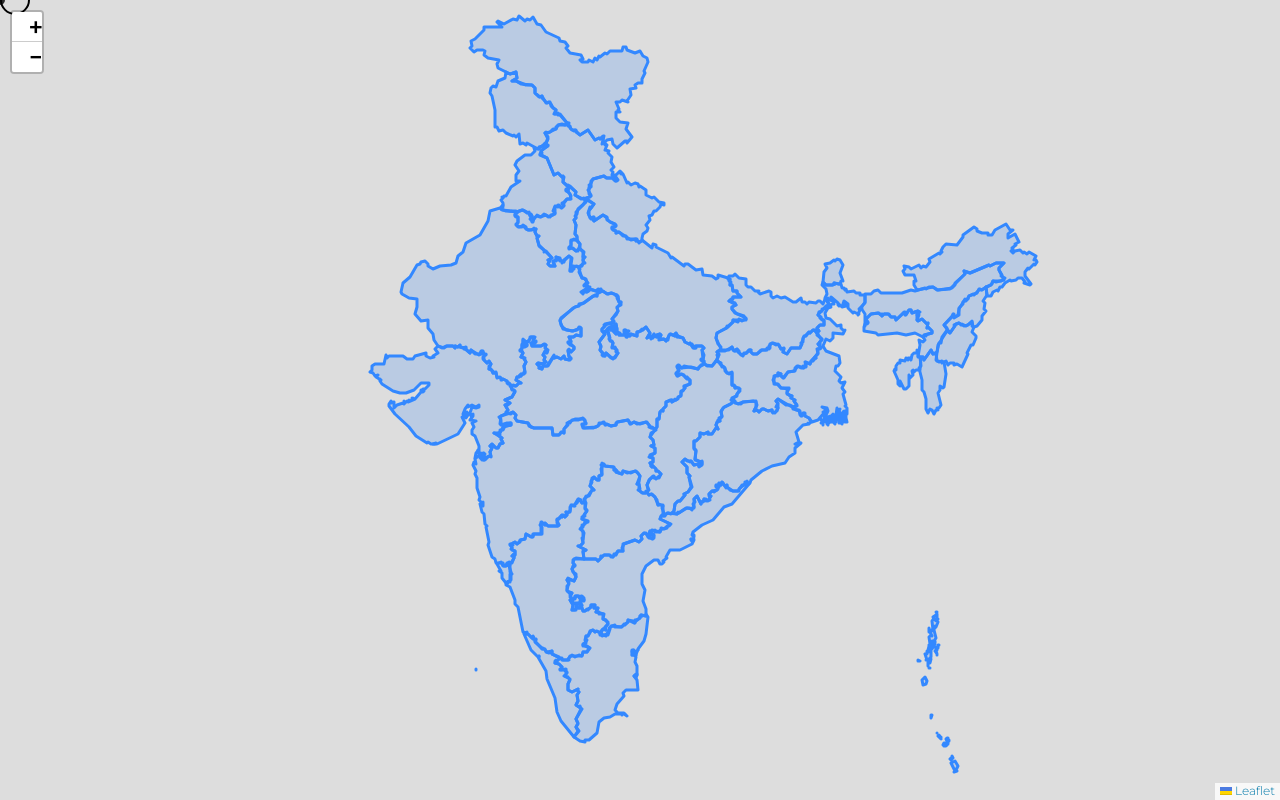
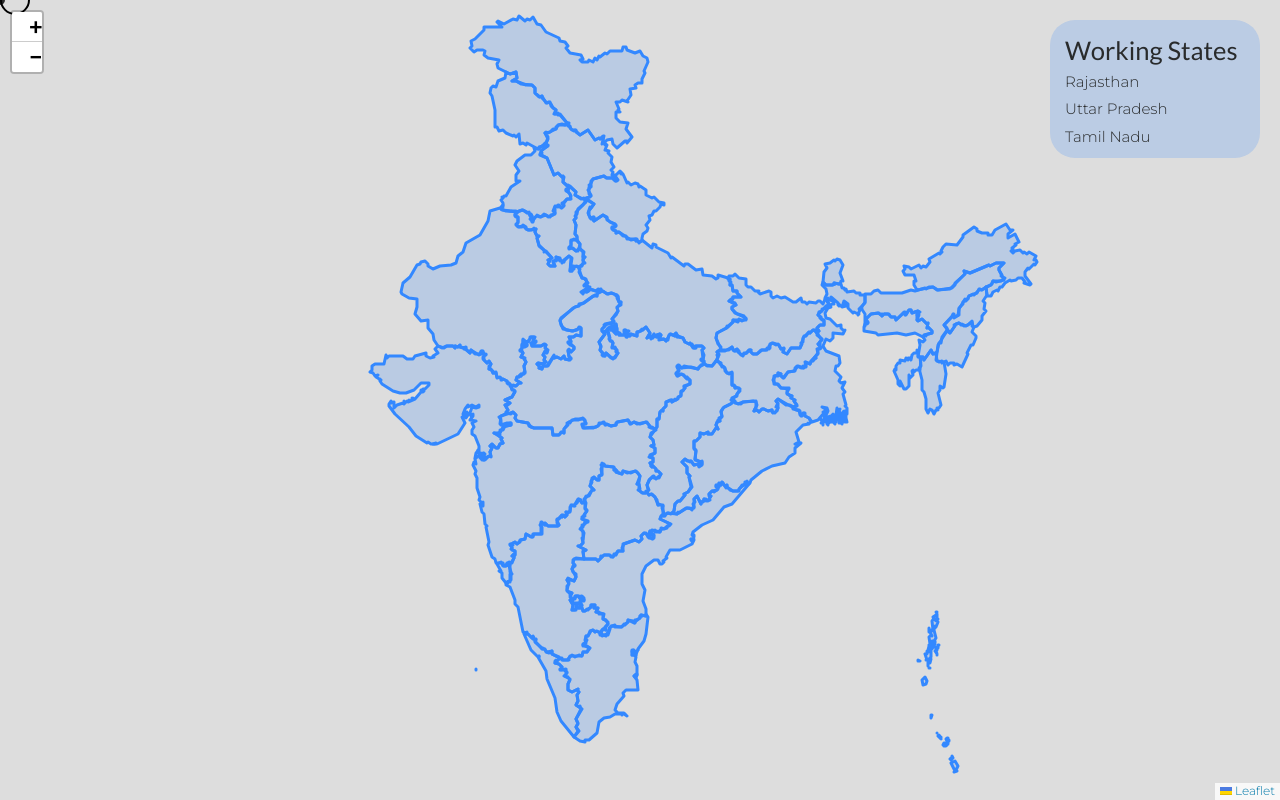
Before and after one commit to miranish/SIH_2023_V-STARS, a React (Create React App) app in the folder frontend/: page /india in a window 1280 px wide. Built offline with nearby package versions, Linux system fonts and the light colour scheme; a web font is replaced by a local one.

Commit message:
Fixed Map

```diff
--- a/frontend/src/pages/IndiaMap.js
+++ b/frontend/src/pages/IndiaMap.js
@@ -103,6 +103,33 @@ const IndiaMap = () => {
           }
         })}
       </MapContainer>
+      <div
+        style={{
+          position: "absolute",
+          width: "210px",
+          height: "fit-content",
+          top: "20px",
+          right: "20px",
+          background: "#bbcce4",
+          padding: "5px 15px",
+          paddingTop: "-10px",
+          borderRadius: "25px",
+          // opacity: "0.5",
+        }}
+      >
+        <h4
+          style={{
+            paddingBottom: "5px",
+            marginTop: "10px",
+          }}
+        >
+          Working States
+        </h4>
+        {/* <br /> */}
+        <p>Rajasthan</p>
+        <p>Uttar Pradesh</p>
+        <p>Tamil Nadu</p>
+      </div>
     </div>
   );
 };
```
